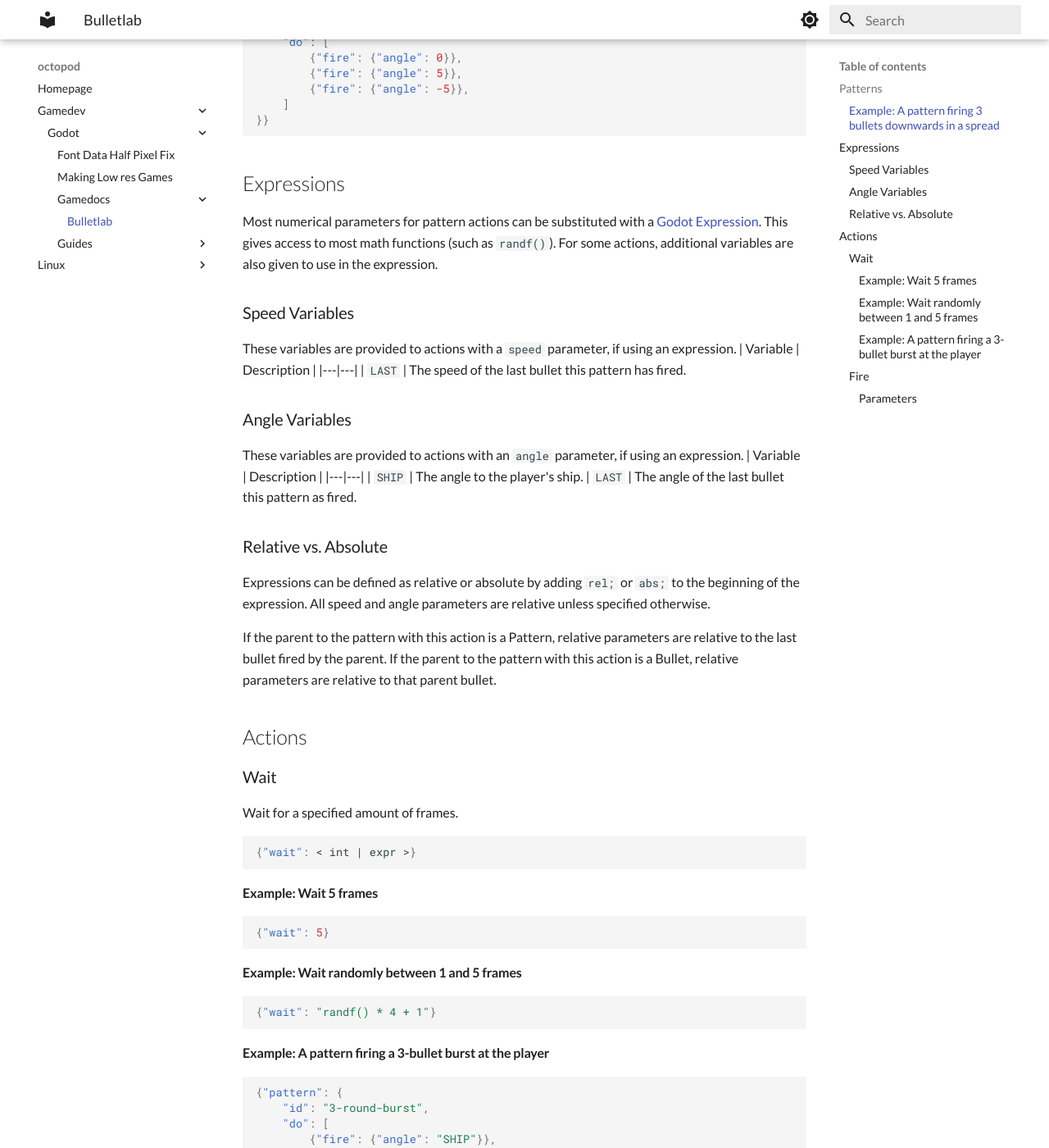
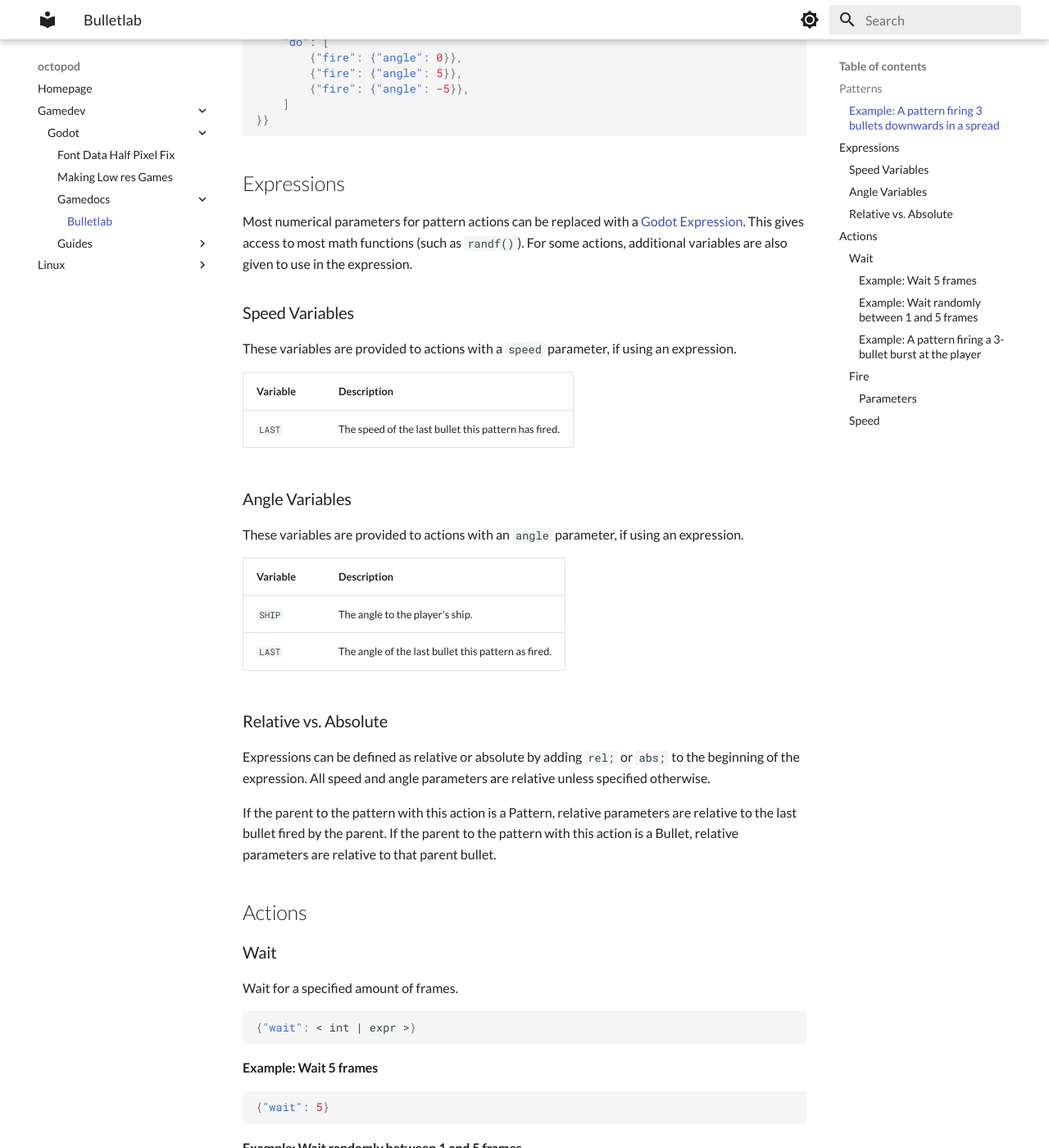
Before and after one commit to bakana808/mkdocs, an MkDocs documentation site: the page built from docs/gamedev/godot/gamedocs/bulletlab.md, in a window 1280 px wide and 1400 px high, scrolled down 965 px. Shown: the whole window at 82% size. Built offline with MkDocs 1.6.1 and Material for MkDocs 9.7.7, drawn with Linux system fonts in a browser that asks for light colours; some of the changed lines change nothing that is shown; some of the changed text lies outside the part shown.

Commit message:
vault backup: 2023-04-12 19:34:52

````diff
--- a/docs/gamedev/godot/gamedocs/bulletlab.md
+++ b/docs/gamedev/godot/gamedocs/bulletlab.md
@@ -1,5 +1,4 @@
-BULLETLAB is a bullet-hell game and tool for designing shmup patterns.
-Inspired by [BulletML](http://www.asahi-net.or.jp/~cs8k-cyu/bulletml/index_e.html).
+BULLETLAB is a bullet-hell game and tool for designing shmup patterns. Inspired by [BulletML](http://www.asahi-net.or.jp/~cs8k-cyu/bulletml/index_e.html).
 
 # Reference
 
@@ -43,12 +42,13 @@
 
 ## Expressions
 
-Most numerical parameters for pattern actions can be substituted with a [Godot Expression](https://docs.godotengine.org/en/stable/tutorials/scripting/evaluating_expressions.html). This gives access to most math functions (such as `randf()`).
+Most numerical parameters for pattern actions can be replaced with a [Godot Expression](https://docs.godotengine.org/en/stable/tutorials/scripting/evaluating_expressions.html). This gives access to most math functions (such as `randf()`).
 For some actions, additional variables are also given to use in the expression.
 
 ### Speed Variables
 
 These variables are provided to actions with a  `speed` parameter, if using an expression.
+
 | Variable | Description |
 |---|---|
 | `LAST` | The speed of the last bullet this pattern has fired.
@@ -56,6 +56,7 @@
 ### Angle Variables
 
 These variables are provided to actions with an `angle` parameter, if using an expression.
+
 | Variable | Description |
 |---|---|
 | `SHIP` | The angle to the player's ship.
@@ -104,7 +105,7 @@
 
 ### Fire
 
-Fire a bullet.
+Fires a bullet.
 
 ```json
 {"fire": {
@@ -121,4 +122,14 @@
 | `angle` | `0` | The angle or direction of the bullet (in degrees). `0` degrees is down.
 | `pattern` | `none` | A pattern to run as a subpattern of this bullet. Either a Pattern object or identifier of a previously defined Pattern.
 
-Speed
+### Speed
+
+Sets the speed of a parent bullet. If the parent is a Pattern, this action does nothing.
+
+```json
+// sets the speed over time
+{"speed": {"to": < float | expr >, "in": < float | expr >}}
+
+// sets the speed instantly (equivalent to {"to": < float | expr >, "in": 0})
+{"speed": < float | expr >}
+```
````
